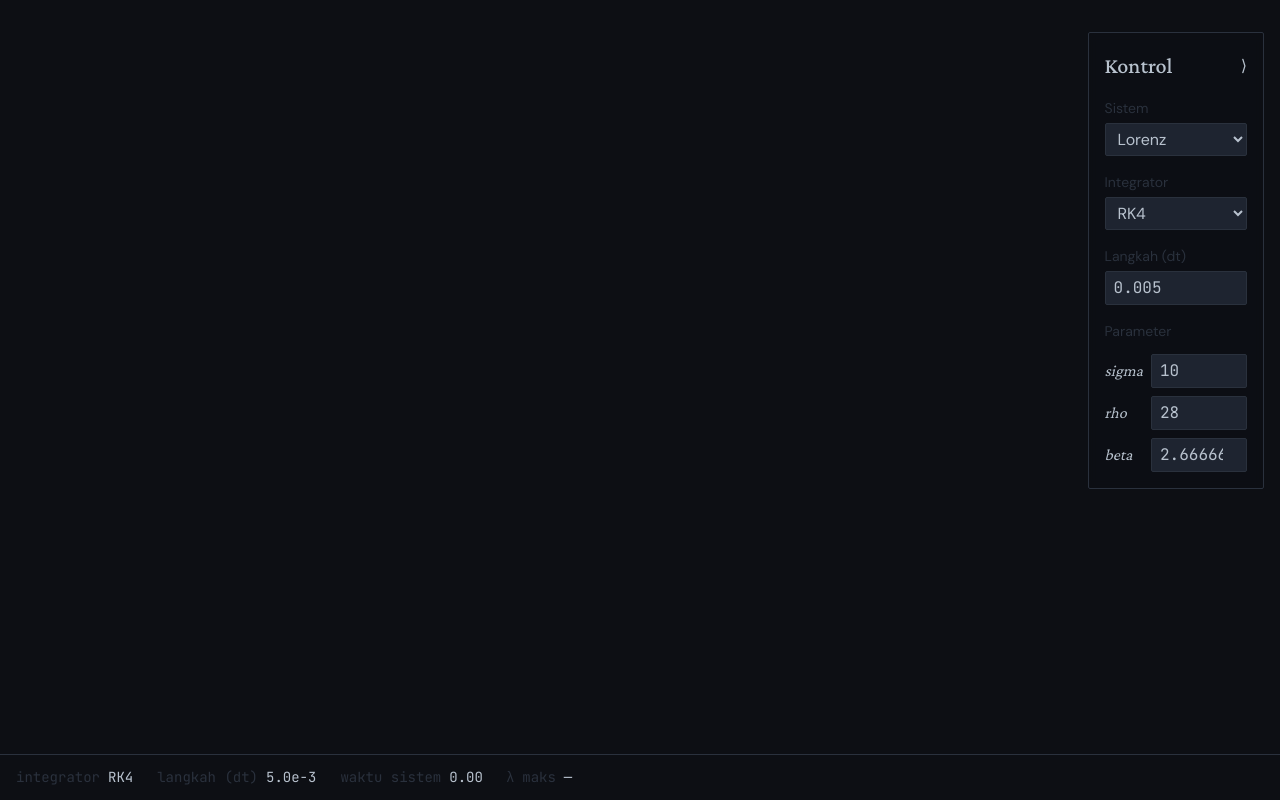
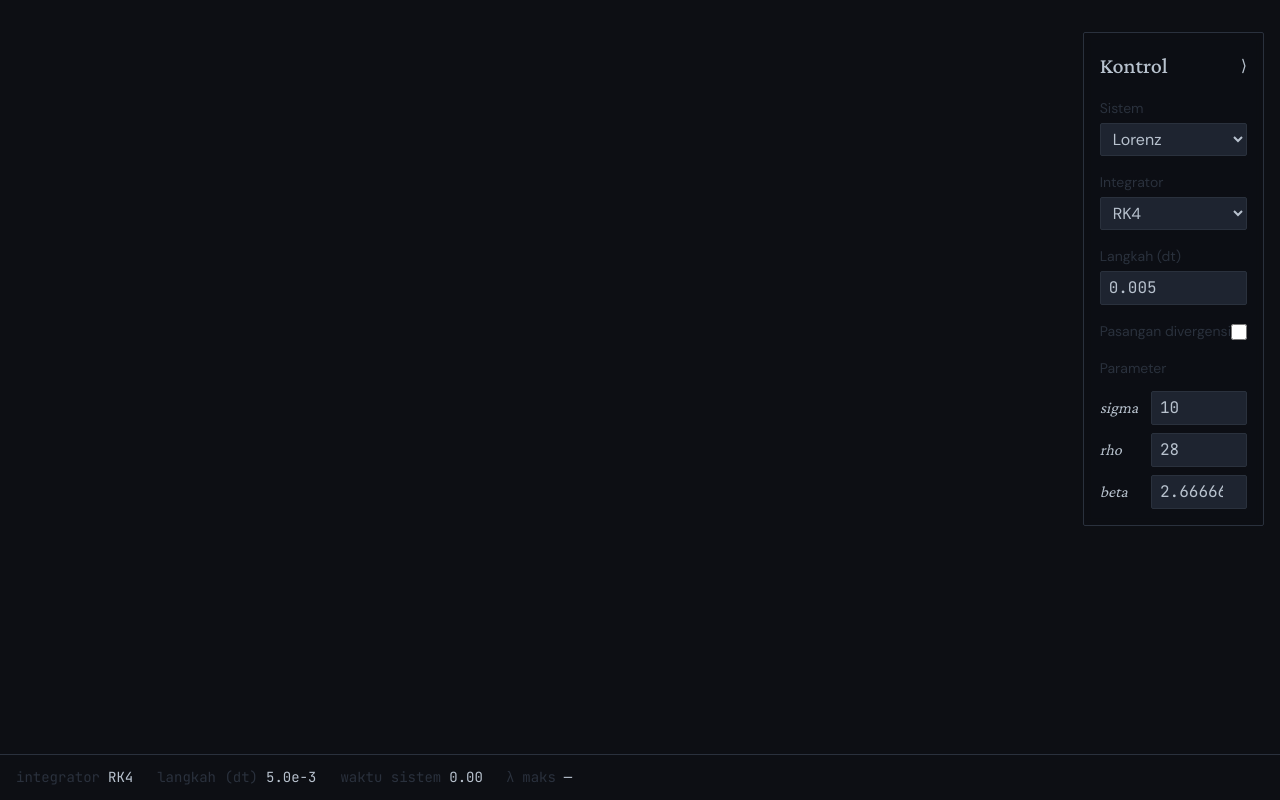
Before and after one commit to andifathulms/attractor-lab, a Next.js app: page /en/jelajah in a window 1280 px wide. Built offline with nearby package versions, Linux system fonts and the light colour scheme.

Commit message:
feat(ui): divergence-pair controls in panel and A/B labeling in readout strip

```diff
--- a/components/panel/ControlPanel.tsx
+++ b/components/panel/ControlPanel.tsx
@@ -24,6 +24,10 @@ export type ControlPanelProps = {
   readonly onIntegratorChange: (id: IntegratorId) => void;
   readonly dt: number;
   readonly onDtChange: (dt: number) => void;
+  readonly pairMode: boolean;
+  readonly onPairModeChange: (pairMode: boolean) => void;
+  readonly epsilon: number;
+  readonly onEpsilonChange: (epsilon: number) => void;
   readonly collapsed: boolean;
   readonly onToggleCollapsed: () => void;
 };
@@ -37,6 +41,10 @@ export function ControlPanel({
   onIntegratorChange,
   dt,
   onDtChange,
+  pairMode,
+  onPairModeChange,
+  epsilon,
+  onEpsilonChange,
   collapsed,
   onToggleCollapsed,
 }: ControlPanelProps) {
@@ -110,6 +118,31 @@ export function ControlPanel({
         />
       </label>
 
+      <label className="mb-4 flex items-center justify-between">
+        <span className="text-xs text-rule">Pasangan divergensi</span>
+        <input
+          type="checkbox"
+          checked={pairMode}
+          onChange={(event) => onPairModeChange(event.target.checked)}
+          className="h-4 w-4 accent-trail-a"
+        />
+      </label>
+
+      {pairMode && (
+        <label className="mb-4 block">
+          <span className="mb-1 block text-xs text-rule">Epsilon (ε)</span>
+          <input
+            type="number"
+            value={epsilon}
+            step={epsilon / 10}
+            min={1e-15}
+            max={1}
+            onChange={(event) => onEpsilonChange(Number(event.target.value))}
+            className="w-full rounded border border-rule bg-graticule px-2 py-1 font-mono text-readout"
+          />
+        </label>
+      )}
+
       <fieldset className="space-y-2">
         <legend className="mb-1 text-xs text-rule">Parameter</legend>
         {Object.entries(params).map(([key, value]) => (
--- a/components/readout/ReadoutStrip.tsx
+++ b/components/readout/ReadoutStrip.tsx
@@ -5,6 +5,8 @@ export type ReadoutStripProps = {
   readonly dt: number;
   readonly elapsed: number;
   readonly lyapunovMax: number | undefined;
+  readonly pairMode?: boolean;
+  readonly epsilon?: number;
 };
 
 const INTEGRATOR_LABEL: Record<IntegratorId, string> = {
@@ -15,14 +17,39 @@ const INTEGRATOR_LABEL: Record<IntegratorId, string> = {
 
 // The readout strip is never collapsible and never optional — an unlabelled
 // attractor image is exactly what this project argues against. CLAUDE.md §4.
-export function ReadoutStrip({ integrator, dt, elapsed, lyapunovMax }: ReadoutStripProps) {
+export function ReadoutStrip({
+  integrator,
+  dt,
+  elapsed,
+  lyapunovMax,
+  pairMode,
+  epsilon,
+}: ReadoutStripProps) {
   return (
     <div className="flex w-full flex-wrap items-center gap-6 border-t border-rule bg-night px-4 py-3 font-mono text-xs text-readout [font-variant-numeric:tabular-nums]">
       <Field label="integrator" value={INTEGRATOR_LABEL[integrator]} />
       <Field label="langkah (dt)" value={dt.toExponential(1)} />
       <Field label="waktu sistem" value={elapsed.toFixed(2)} />
       <Field label="λ maks" value={lyapunovMax !== undefined ? lyapunovMax.toFixed(4) : '—'} />
+      {pairMode && epsilon !== undefined && (
+        <>
+          <Field label="ε" value={epsilon.toExponential(1)} />
+          <span className="flex items-center gap-3">
+            <TrajectoryTag color="#F0C05A" label="A" />
+            <TrajectoryTag color="#5FB0D9" label="B" />
+          </span>
+        </>
+      )}
     </div>
+  );
+}
+
+function TrajectoryTag({ color, label }: { readonly color: string; readonly label: string }) {
+  return (
+    <span className="flex items-center gap-1">
+      <span className="inline-block h-2 w-2 rounded-full" style={{ background: color }} />
+      {label}
+    </span>
   );
 }
 
```
